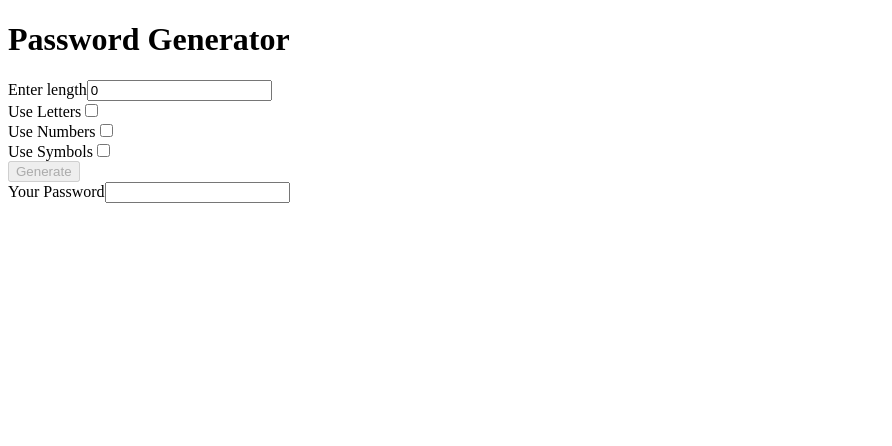
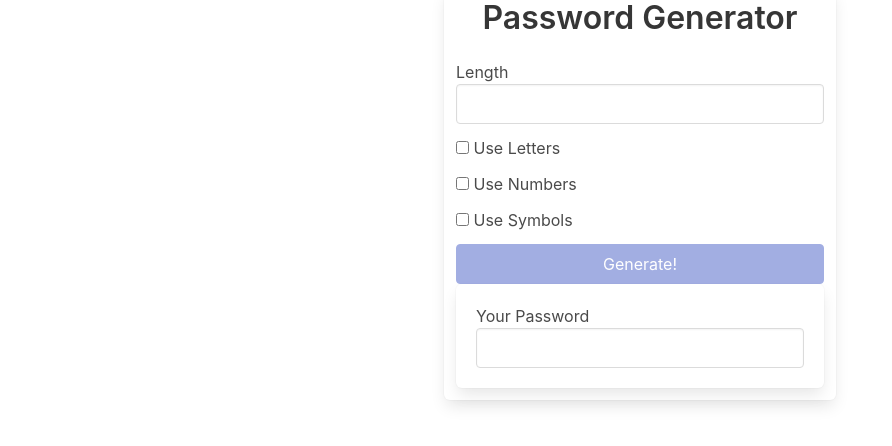
Before and after one commit to RickITKock/password-generator, an Angular app: page / in a window 1280 px wide. Shown: the top 446 px of the page, without its empty margins (0-892 px from the left). Built offline with nearby package versions, Linux system fonts and the light colour scheme.

Commit message:
Add and use Bulma style

```diff
--- a/package.json
+++ b/package.json
@@ -18,6 +18,7 @@
     "@angular/platform-browser": "^16.0.0",
     "@angular/platform-browser-dynamic": "^16.0.0",
     "@angular/router": "^16.0.0",
+    "bulma": "^0.9.4",
     "rxjs": "~7.8.0",
     "tslib": "^2.3.0",
     "zone.js": "~0.13.0"
--- a/src/app/app.component.html
+++ b/src/app/app.component.html
@@ -1,27 +1,50 @@
-<h1>Password Generator</h1>
+<div class="container">
+  <div class="columns is-centered">
+    <div class="box column is-one-third">
+      <h1 class="title has-text-centered">Password Generator</h1>
 
-<div>
-  <label>Enter length</label>
-  <input (input)="onChangeLength($event.target!)" [value]="passwordLength" />
+      <div class="field">
+        <label>Length</label>
+        <input class="input" (input)="onChangeLength($event.target!)" />
+      </div>
+
+      <div class="field">
+        <div class="control">
+          <label class="checkbox">
+            <input (change)="onChangeUseLetters()" type="checkbox" />
+            Use Letters
+          </label>
+        </div>
+      </div>
+
+      <div class="field">
+        <div class="control">
+          <label class="checkbox">
+            <input (change)="onChangeUseNumbers()" type="checkbox" />
+            Use Numbers
+          </label>
+        </div>
+      </div>
+
+      <div class="field">
+        <div class="control">
+          <label class="checkbox">
+            <input (change)="onChangeUseSymbols()" type="checkbox" />
+            Use Symbols
+          </label>
+        </div>
+      </div>
+
+      <button [disabled]="
+          !(passwordLength && (includeLetters || includeSymbols || includeNumbers))
+        " (click)="onButtonClick()" class="button is-link is-fullwidth">
+        Generate!
+      </button>
+
+      <div class="box">
+        <label>Your Password</label>
+        <input class="input" [value]="password" />
+      </div>
+    </div>
+  </div>
 </div>
-<div>
-  <label>Use Letters</label>
-  <input type="checkbox" (change)="onChangeUseLetters()" />
-</div>
-<div>
-  <label>Use Numbers</label>
-  <input type="checkbox" (change)="onChangeUseNumbers()" />
-</div>
-<div>
-  <label>Use Symbols</label>
-  <input type="checkbox" (change)="onChangeUseSymbols()" />
-</div>
-<div>
-  <button [disabled]="!(passwordLength && (includeLetters || includeNumbers || includeSymbols))" (click)="onButtonClick()">Generate</button>
-</div>
-<div>
-  <label>Your Password</label>
-  <input [value]="password" />
-</div>
-
-{{ password }}
--- a/src/styles.css
+++ b/src/styles.css
@@ -1 +1,2 @@
 /* You can add global styles to this file, and also import other style files */
+@import 'bulma/css/bulma.css';
```
Also changed, not shown: 1 other file (tests, documents, lock files or other folders).
